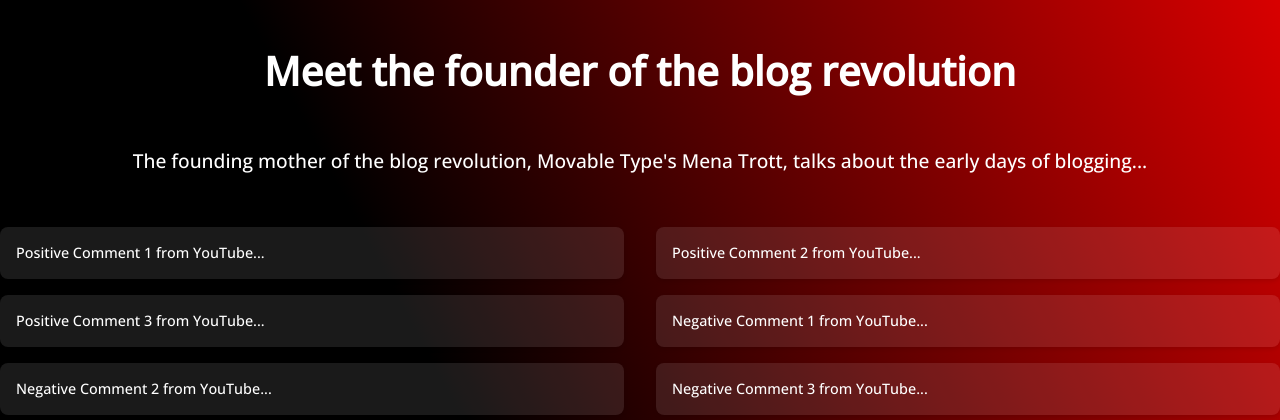
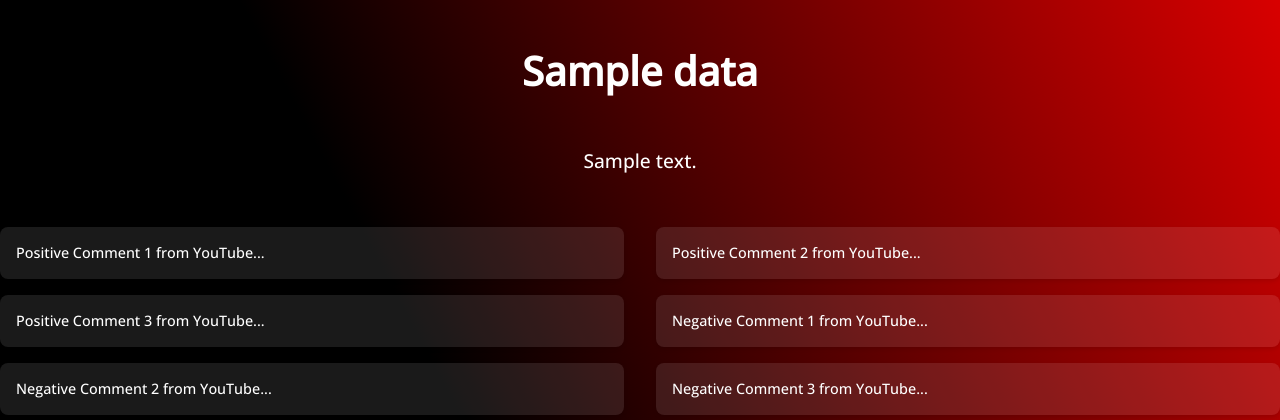
Before and after one commit to jasozh/ted-finds, a Flask app: template backend/templates/video.html in a window 1280 px wide. Shown: the part 349-769 px from the top of the page. Run offline with Flask 2, Linux system fonts and the light colour scheme; the template is opened without the code that fills it: most values are stand-ins (such as "Sample title", 1, 10 or a date in 2020); parts of the project's set-up code (start-up, migrations or seed data) failed here and were passed over.

Commit message:
Add dynamic content

```diff
--- a/backend/app.py
+++ b/backend/app.py
@@ -107,11 +107,14 @@
     #     'summary': ['Summary of Ted Talk']
     # }]
 
-    return render_template('results.html', title="Results", data=data)
+    return render_template('results.html', title="Results", search_query=search_query, data=data)
 
 @app.route("/video")
 def video():
-    return render_template('video.html', title="Video")
+    video_title = request.args.get('w')
+    data = df[df["title"] == video_title].iloc[0]
+    print(data)
+    return render_template('video.html', title="Video", data=data)
 
 @app.route("/example")
 def example():
--- a/backend/templates/video.html
+++ b/backend/templates/video.html
@@ -100,8 +100,8 @@
 
       setMainVideo(
         exampleVideoId,
-        "Meet the founder of the blog revolution",
-        "The founding mother of the blog revolution, Movable Type's Mena Trott, talks about the early days of blogging..."
+        "{{data.title}}",
+        "{{data.summary}}"
       );
       addRecommendedVideos(exampleVideos);
       addComments(exampleComments);
```
Also changed, not shown: backend/templates/results.html (+7 -1 lines).
